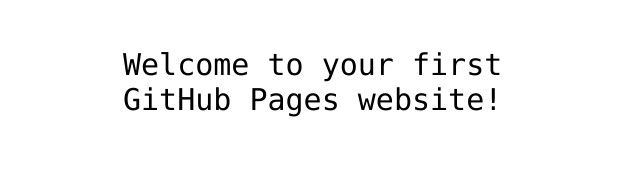
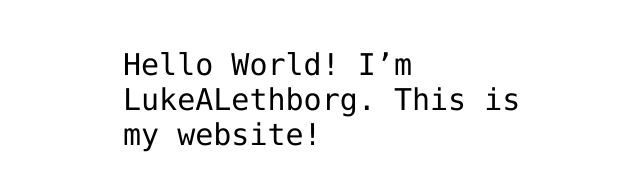
Before and after one commit to LukeALethborg/LukeALethborg.github.io, a plain HTML site: page index.html in a window 1280 px wide. Shown: the part 341-532 px from the top of the page, without its empty margins (317-957 px from the left). Drawn offline with Linux system fonts and the light colour scheme.

Commit message:
I made a change.

```diff
--- a/index.html
+++ b/index.html
@@ -12,7 +12,7 @@
 <img src="https://octodex.github.com/images/daftpunktocat-thomas.gif" id="octocat" alt="octocat-gif" />
 
 <!-- Change this code here by copy and pasting your template on line 15 -->
-<p>Welcome to your first GitHub Pages website!</p>
+<p>Hello World! I’m LukeALethborg. This is my website!</p>
 
 </body>
 </html>
```
